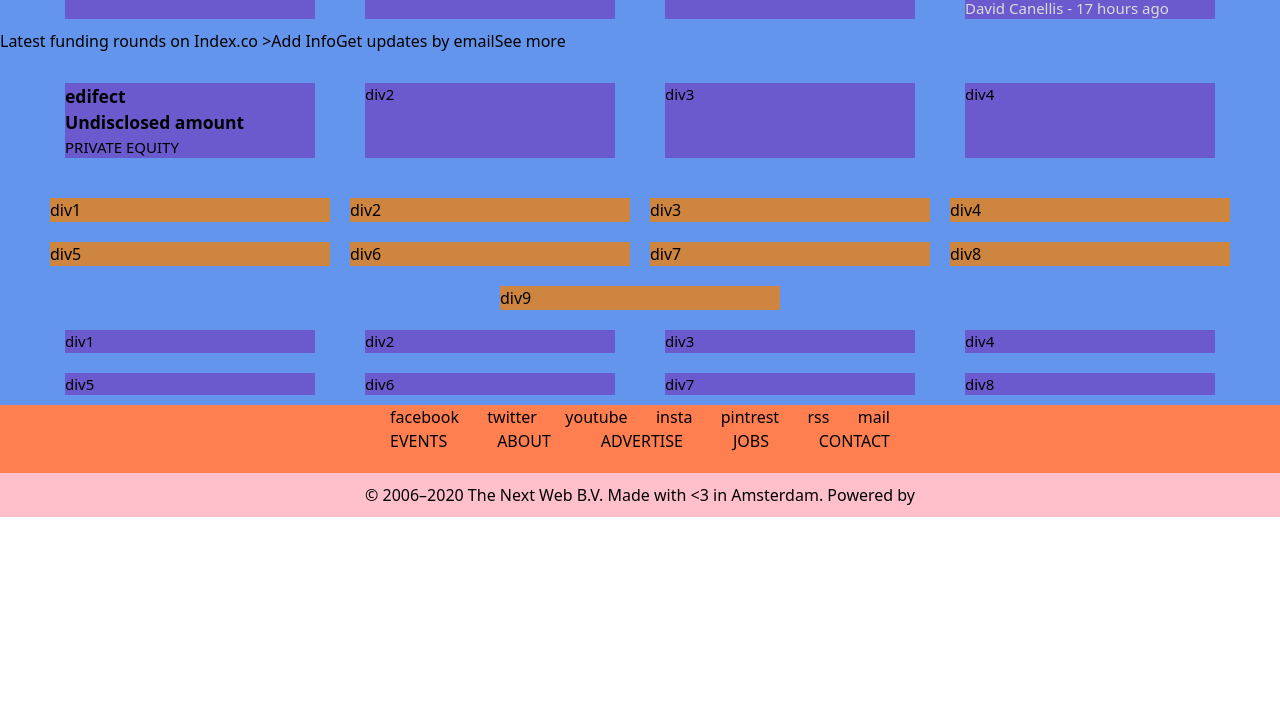
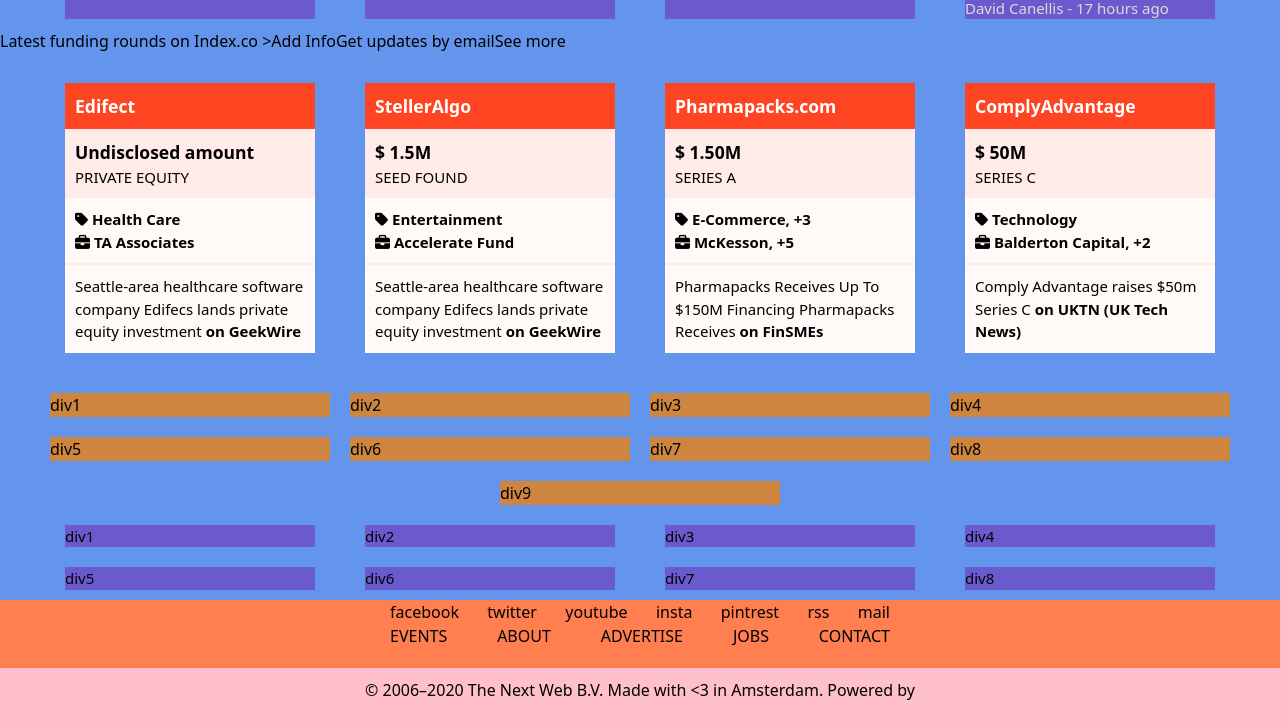
Before and after one commit to DcRonan/responsive-design, a website: page src/index.html in a window 1280 px wide. Shown: the part 1017-1729 px from the top of the page. Before the commit the page ends 1534 px from the top, so only its background shows below. Drawn offline with nearby package versions, Linux system fonts and the light colour scheme.

Commit message:
The fund section added.

```diff
--- a/src/css/style.css
+++ b/src/css/style.css
@@ -8,6 +8,9 @@
 :root{
     --l-gray: gainsboro;
     --gray: #808080;
+    --red-orange: #ff4422;
+    --pink: #ffebe7;
+    --l-pink: #fffaf8;
 }
 
 #wrapper {
@@ -257,3 +260,28 @@
 .search-btn a {
   color: var(--l-gray);
 }
+
+.funding div {
+    padding: 10px;
+}
+
+.fund-header-1 h3{
+    color: white;
+}
+
+.fund-header-1 {
+ background-color: var(--red-orange);
+}
+
+.fund-header-2 {
+    background-color: var(--pink);
+}
+
+.fund-body {
+    background-color: var(--l-pink);
+    border-bottom: 2px solid var(--pink);
+}
+
+.fund-bottom {
+    background-color: var(--l-pink);
+}
--- a/src/index.html
+++ b/src/index.html
@@ -325,23 +325,147 @@
 
        <div class="container funding">
          <article class="flex-box ">
-           <div>
-              <h3>edifect</h3>
-              <h3>Undisclosed amount</h3>
-              <p>PRIVATE EQUITY</p>
+
+            <div class="fund-header-1">
+              <h3>
+                Edifect
+              </h3>
+            </div>
+            <div class="fund-header-2">
+              <h3>
+                Undisclosed amount
+              </h3>
+              <p>
+                PRIVATE EQUITY
+              </p>
            </div>
-           <div></div>
-           <div></div>
+           <div class="fund-body">
+             <p>
+              <i class="fas fa-tag"></i>
+              <a href="#">
+                Health Care
+              </a>
+             <p>
+              <i class="fas fa-briefcase"></i>
+              <a href="#">
+                TA Associates
+              </a>
+             </p>
+           </div>
+           <div class="fund-bottom">
+             <p>
+              Seattle-area healthcare software
+               company Edifecs lands private equity
+               investment <a href="#">on GeekWire</a>
+             </p>
+           </div>
          </article>
-         <article class="flex-box">
-           div2
-         </article>
-         <article class="flex-box">
-           div3
-         </article>
-         <article class="flex-box">
-           div4
-         </article>
+
+         <article class="flex-box ">
+
+            <div class="fund-header-1">
+             <h3>
+               StellerAlgo
+             </h3>
+            </div>
+            <div class="fund-header-2">
+             <h3>
+               $ 1.5M
+             </h3>
+             <p>
+               SEED FOUND
+             </p>
+          </div>
+          <div class="fund-body">
+            <p>
+             <i class="fas fa-tag"></i>
+             <a href="#">
+               Entertainment
+             </a>
+            <p>
+             <i class="fas fa-briefcase"></i>
+             <a href="#">
+               Accelerate Fund
+             </a>
+            </p>
+          </div>
+          <div class="fund-bottom">
+            <p>
+             Seattle-area healthcare software
+              company Edifecs lands private equity
+              investment <a href="#">on GeekWire</a>
+            </p>
+          </div>
+        </article>
+        <article class="flex-box ">
+          <div class="fund-header-1">
+             <h3>
+               Pharmapacks.com
+             </h3>
+          </div>
+          <div class="fund-header-2">
+             <h3>
+               $ 1.50M
+             </h3>
+             <p>
+               SERIES A
+             </p>
+          </div>
+
+          <div class="fund-body">
+            <p>
+             <i class="fas fa-tag"></i>
+             <a href="#">
+               E-Commerce, +3
+             </a>
+            <p>
+             <i class="fas fa-briefcase"></i>
+             <a href="#">
+               McKesson, +5
+             </a>
+            </p>
+          </div>
+          <div  class="fund-bottom">
+            <p>
+              Pharmapacks Receives Up To $150M Financing
+              Pharmapacks Receives
+               <a href="#">on FinSMEs</a>
+            </p>
+          </div>
+        </article>
+        <article class="flex-box ">
+          <div class="fund-header-1">
+             <h3>
+              ComplyAdvantage
+             </h3>
+            </div>
+            <div class="fund-header-2">
+             <h3>
+               $ 50M
+             </h3>
+             <p>
+               SERIES C
+             </p>
+          </div>
+          <div class="fund-body">
+            <p>
+             <i class="fas fa-tag"></i>
+             <a href="#">
+               Technology
+             </a>
+            <p>
+             <i class="fas fa-briefcase"></i>
+             <a href="#">
+               Balderton Capital, +2
+             </a>
+            </p>
+          </div>
+          <div class="fund-bottom">
+            <p>
+              Comply Advantage raises $50m Series C  <a href="#">on UKTN (UK Tech News)</a>
+            </p>
+          </div>
+        </article>
        </div>
 
       </section>
```
